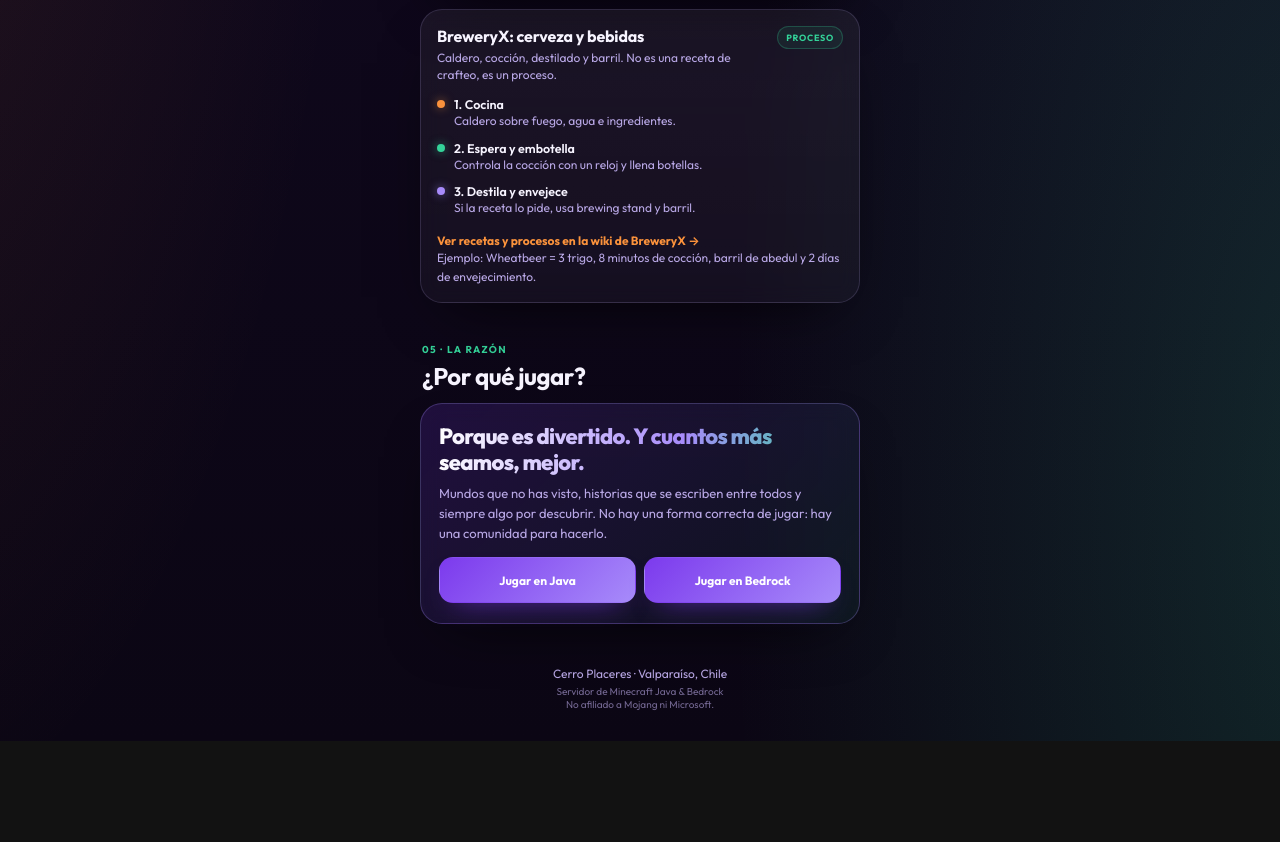
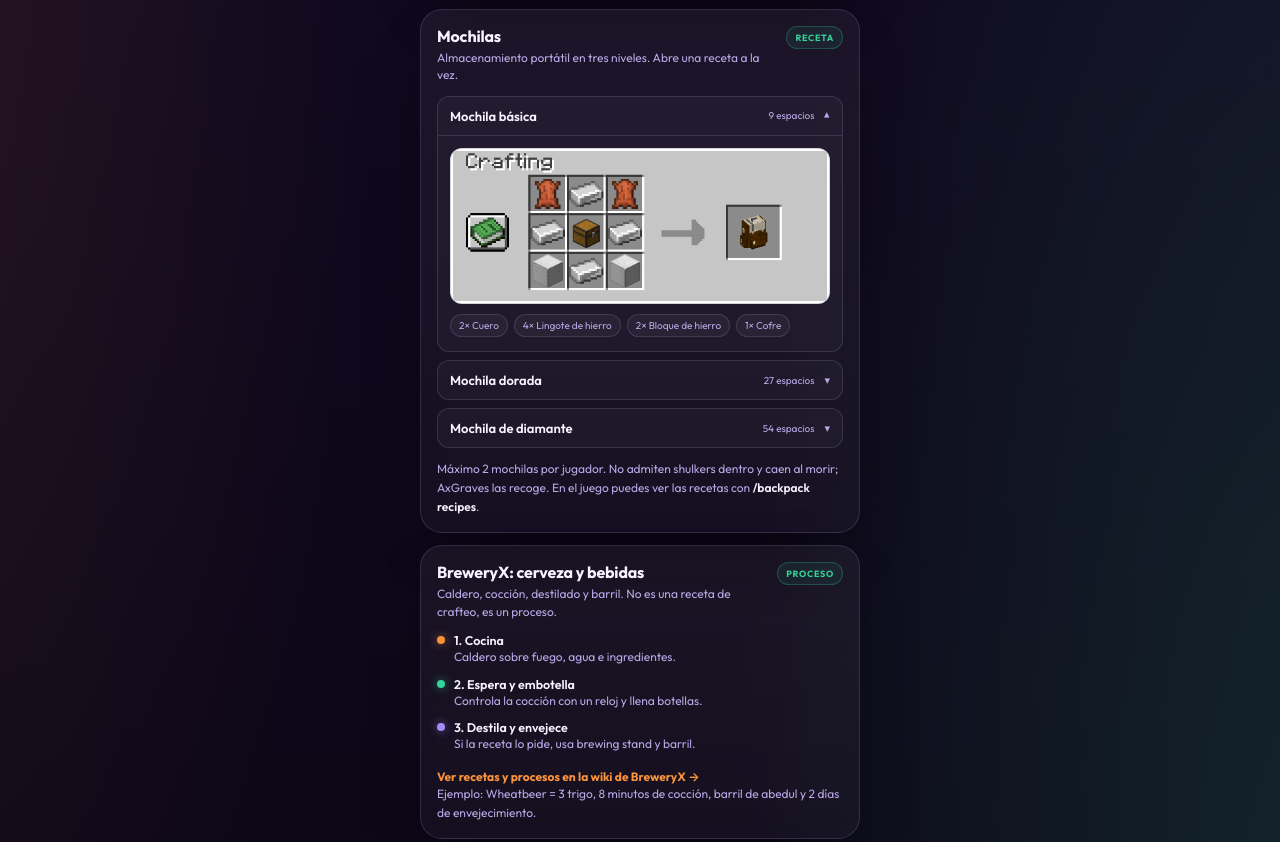
Before and after one commit to leadvic/landing-minecraft-cerro-placeres, a plain HTML site: page index.html in a window 1280 px wide. Shown: the part 4100-4942 px from the top of the page. Before the commit the page ends 4841 px from the top, so only its background shows below. Drawn offline with Linux system fonts and the light colour scheme; a script that the page names is missing.

Commit message:
Añade recetas de mochilas con acordeón
Co-Authored-By: Claude Code <noreply@anthropic.com>

```diff
--- a/index.html
+++ b/index.html
@@ -658,6 +658,18 @@
 
     .recipe-link:hover { text-decoration: underline; }
 
+    .backpack-acc { display: grid; gap: 8px; margin-bottom: 12px; }
+    .backpack-acc details { border: 1px solid var(--line); border-radius: 12px; background: rgba(255, 255, 255, 0.03); overflow: hidden; }
+    .backpack-acc summary { display: flex; align-items: center; gap: 10px; padding: 11px 12px; cursor: pointer; list-style: none; }
+    .backpack-acc summary::-webkit-details-marker { display: none; }
+    .backpack-acc summary .acc-title { font-size: 13px; font-weight: 600; }
+    .backpack-acc summary .acc-meta { margin-left: auto; color: var(--muted); font-size: 10px; }
+    .backpack-acc summary .acc-chevron { color: var(--muted); font-size: 11px; transition: transform 0.2s; }
+    .backpack-acc details[open] summary { border-bottom: 1px solid var(--line); }
+    .backpack-acc details[open] summary .acc-chevron { transform: rotate(180deg); }
+    .backpack-acc .acc-body { padding: 12px 12px 2px; }
+    .backpack-acc .recipe-image { margin-bottom: 10px; }
+
     /* Why */
     .why-card { padding: 20px 18px; border-color: rgba(167, 139, 250, 0.28); background: linear-gradient(135deg, rgba(124, 58, 237, 0.18), rgba(52, 211, 153, 0.06)); }
     .why-quote { margin: 0 0 8px; font-size: 22px; font-weight: 800; line-height: 1.15; letter-spacing: -0.03em; background: linear-gradient(100deg, #fff, var(--purple) 60%, var(--green)); -webkit-background-clip: text; background-clip: text; color: transparent; -webkit-text-fill-color: transparent; }
@@ -945,6 +957,71 @@
         <div class="card recipe">
           <div class="recipe-head">
             <div>
+              <h3>Mochilas</h3>
+              <p>Almacenamiento portátil en tres niveles. Abre una receta a la vez.</p>
+            </div>
+            <span class="recipe-badge">Receta</span>
+          </div>
+
+          <div class="backpack-acc">
+            <details open name="mochilas">
+              <summary>
+                <span class="acc-title">Mochila básica</span>
+                <span class="acc-meta">9 espacios</span>
+                <span class="acc-chevron" aria-hidden="true">▾</span>
+              </summary>
+              <div class="acc-body">
+                <img class="recipe-image" src="recipes/mochila-basica.png" alt="Receta de la mochila básica: cuero, lingote de hierro y cuero; lingote de hierro, cofre y lingote de hierro; bloque de hierro, lingote de hierro y bloque de hierro." width="528" height="216" loading="lazy">
+                <ul class="recipe-ingredients">
+                  <li>2× Cuero</li>
+                  <li>4× Lingote de hierro</li>
+                  <li>2× Bloque de hierro</li>
+                  <li>1× Cofre</li>
+                </ul>
+              </div>
+            </details>
+
+            <details name="mochilas">
+              <summary>
+                <span class="acc-title">Mochila dorada</span>
+                <span class="acc-meta">27 espacios</span>
+                <span class="acc-chevron" aria-hidden="true">▾</span>
+              </summary>
+              <div class="acc-body">
+                <img class="recipe-image" src="recipes/mochila-dorada.png" alt="Receta de la mochila dorada: cuero, lingote de oro y cuero; lingote de oro, cofre y lingote de oro; bloque de oro, lingote de oro y bloque de oro." width="528" height="216" loading="lazy">
+                <ul class="recipe-ingredients">
+                  <li>2× Cuero</li>
+                  <li>4× Lingote de oro</li>
+                  <li>2× Bloque de oro</li>
+                  <li>1× Cofre</li>
+                </ul>
+              </div>
+            </details>
+
+            <details name="mochilas">
+              <summary>
+                <span class="acc-title">Mochila de diamante</span>
+                <span class="acc-meta">54 espacios</span>
+                <span class="acc-chevron" aria-hidden="true">▾</span>
+              </summary>
+              <div class="acc-body">
+                <img class="recipe-image" src="recipes/mochila-diamante.png" alt="Receta de la mochila de diamante: cuero, diamante y cuero; diamante, cofre y diamante; bloque de diamante, diamante y bloque de diamante." width="528" height="216" loading="lazy">
+                <ul class="recipe-ingredients">
+                  <li>2× Cuero</li>
+                  <li>4× Diamante</li>
+                  <li>2× Bloque de diamante</li>
+                  <li>1× Cofre</li>
+                </ul>
+              </div>
+            </details>
+          </div>
+
+          <p class="note">Máximo 2 mochilas por jugador. No admiten shulkers dentro y caen al morir; AxGraves las recoge. En el juego puedes ver las recetas con <strong>/backpack recipes</strong>.</p>
+        </div>
+
+        <div class="card recipe">
+          <div class="recipe-head">
+            <div>
               <h3>BreweryX: cerveza y bebidas</h3>
               <p>Caldero, cocción, destilado y barril. No es una receta de crafteo, es un proceso.</p>
             </div>
@@ -1015,6 +1092,16 @@
     document.querySelectorAll('[data-copy]').forEach((button) => {
       button.addEventListener('click', () => copyText(button.dataset.copy));
     });
+
+    const backpackAccordion = document.querySelectorAll('.backpack-acc details');
+    backpackAccordion.forEach((detail) => {
+      detail.addEventListener('toggle', () => {
+        if (!detail.open) return;
+        backpackAccordion.forEach((other) => {
+          if (other !== detail) other.open = false;
+        });
+      });
+    });
   </script>
 </body>
 </html>
```
Also changed, not shown: recipes/mochila-basica.png (added), recipes/mochila-diamante.png (added), recipes/mochila-dorada.png (added), 1 other file.
